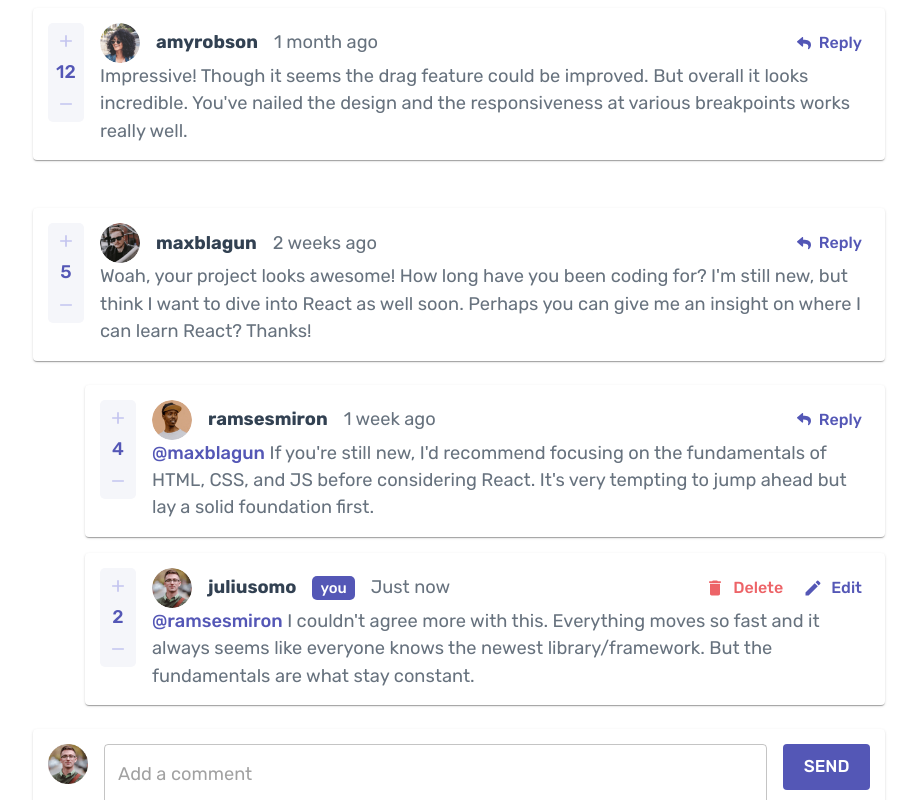
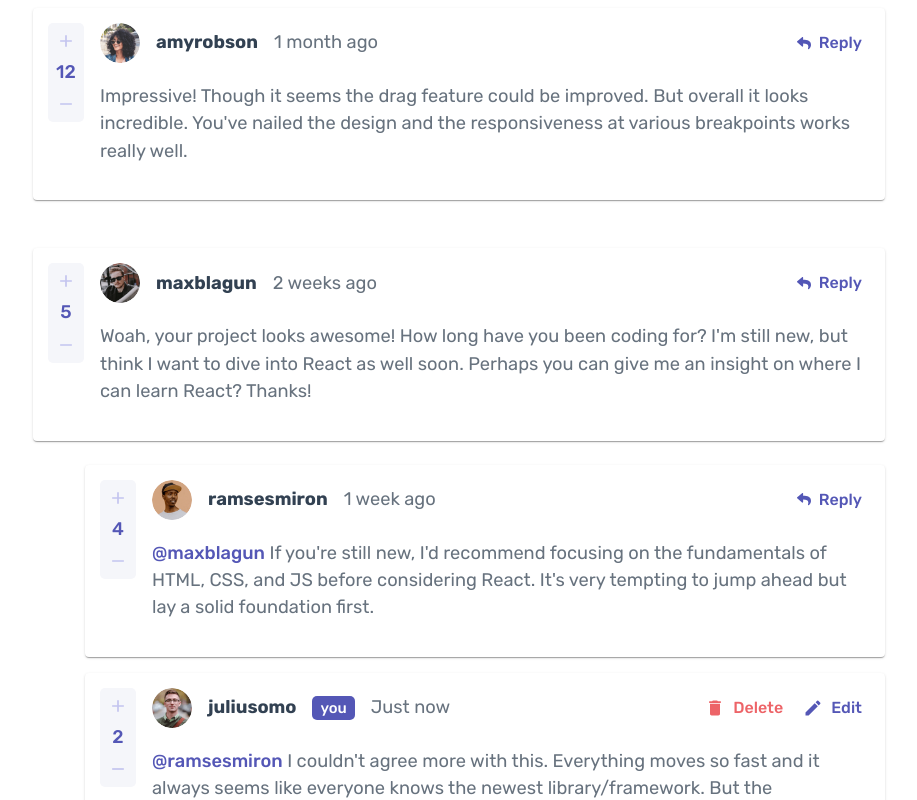
Before and after one commit to Abdelghafour122/interactive-comment-section, a React (Create React App) app: page / in a window 1280 px wide. Shown: the top 800 px of the page, without its empty margins (181-1098 px from the left). Built offline with nearby package versions, Linux system fonts and the light colour scheme.

Commit message:
edited some styles

```diff
--- a/src/components/Comment.jsx
+++ b/src/components/Comment.jsx
@@ -7,6 +7,7 @@ import {
   Typography,
   ThemeProvider,
   TextField,
+  // Modal,
 } from "@mui/material";
 import { Box } from "@mui/system";
 import { Delete, Edit } from "@mui/icons-material";
@@ -26,9 +27,16 @@ const Comment = ({ onPass }) => {
   const [clicked, setClicked] = useState(false);
   const [editingComm, setEditingComm] = useState(false);
   const [commentText, setCommentText] = useState(content);
+  // const [openModal, setOpenModal] = useState(false);
+
+  // const handleOpen = () => setOpenModal(true);
+  // const handleClose = () => setOpenModal(false);
 
   return (
     <ThemeProvider theme={theme}>
+      {/* <Modal open={openModal} onClose={handleClose}>
+        This is a modal
+      </Modal> */}
       <Card>
         <Box sx={{ p: "15px" }}>
           <Stack spacing={2} direction="row">
@@ -66,6 +74,7 @@ const Comment = ({ onPass }) => {
                       }}
                       onClick={() => {
                         deleteComment(id);
+                        // handleOpen();
                       }}
                     >
                       Delete
@@ -104,6 +113,7 @@ const Comment = ({ onPass }) => {
               {editingComm ? (
                 <>
                   <TextField
+                    sx={{ p: "20px 0" }}
                     multiline
                     fullWidth
                     minRows={4}
@@ -116,6 +126,7 @@ const Comment = ({ onPass }) => {
                   />
                   <Button
                     sx={{
+                      float: "right",
                       bgcolor: "custom.moderateBlue",
                       color: "neutral.white",
                       p: "8px 25px",
@@ -135,7 +146,7 @@ const Comment = ({ onPass }) => {
                   </Button>
                 </>
               ) : (
-                <Typography sx={{ color: "neutral.grayishBlue" }}>
+                <Typography sx={{ color: "neutral.grayishBlue", p: "20px 0" }}>
                   {commentText}
                 </Typography>
               )}
--- a/src/components/OwnReply.jsx
+++ b/src/components/OwnReply.jsx
@@ -81,6 +81,7 @@ const OwnReply = ({ onContent, onCount, onTar, onDel, comId }) => {
             {editingRep ? (
               <>
                 <TextField
+                  sx={{ p: "20px 0" }}
                   multiline
                   fullWidth
                   minRows={4}
@@ -96,6 +97,7 @@ const OwnReply = ({ onContent, onCount, onTar, onDel, comId }) => {
                     bgcolor: "custom.moderateBlue",
                     color: "neutral.white",
                     p: "8px 25px",
+                    float: "left",
                     "&:hover": {
                       bgcolor: "custom.lightGrayishBlue",
                     },
@@ -112,7 +114,10 @@ const OwnReply = ({ onContent, onCount, onTar, onDel, comId }) => {
                 </Button>
               </>
             ) : (
-              <Typography component="div" sx={{ color: "neutral.grayishBlue" }}>
+              <Typography
+                component="div"
+                sx={{ color: "neutral.grayishBlue", p: "20px 0" }}
+              >
                 <Typography
                   sx={{
                     color: "custom.moderateBlue",
--- a/src/components/RepliesSection.jsx
+++ b/src/components/RepliesSection.jsx
@@ -83,7 +83,7 @@ const RepliesSection = ({ onReplies, onClicked, onTar }) => {
                   </Stack>
                   <Typography
                     component="div"
-                    sx={{ color: "neutral.grayishBlue" }}
+                    sx={{ color: "neutral.grayishBlue", p: "20px 0" }}
                   >
                     <Typography
                       sx={{
```
Also changed, not shown: progress.txt.
